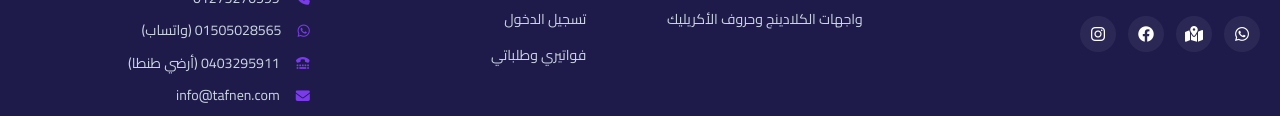
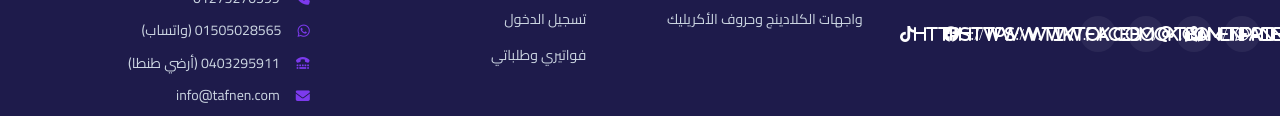
Before and after one commit to tfanen/Web, a website: page public/index.html in a window 1280 px wide. Shown: the part 2575-2691 px from the top of the page. Drawn offline with Linux system fonts and the light colour scheme; no server answers.

Commit message:
Update index.html

```diff
--- a/public/index.html
+++ b/public/index.html
@@ -1265,8 +1265,8 @@
                 <div class="social-links">
                     <a href="https://wa.me/201505028565" target="_blank" title="واتساب"><i class="fa-brands fa-whatsapp"></i></a>
                     <a href="https://maps.app.goo.gl/zHpVyeUfwHZKwDwE7" target="_blank" title="خريطة جوجل"><i class="fa-solid fa-map-location-dot"></i></a>
-                    <a href="#"><i class="fa-brands fa-facebook"></i></a>
-                    <a href="#"><i class="fa-brands fa-instagram"></i></a>
+                    <a href="#"><i class="fa-brands fa-facebook">https://www.facebook.com/tfanenprint</i></a>
+                    <a href="#"><i class="fa-brands fa-tiktok">https://www.tiktok.com/@tfanenprint</i></a>
                 </div>
             </div>
 
```
